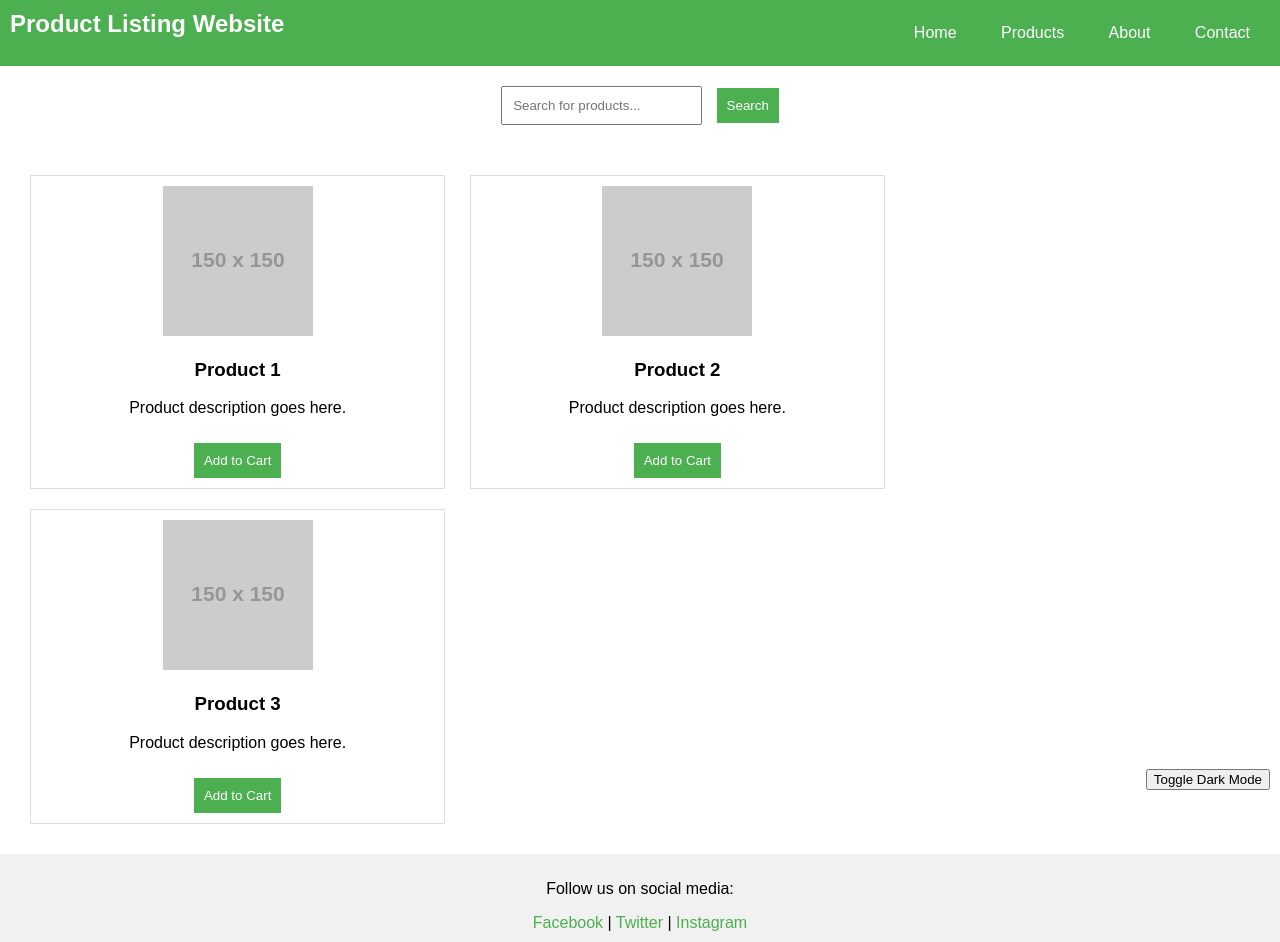
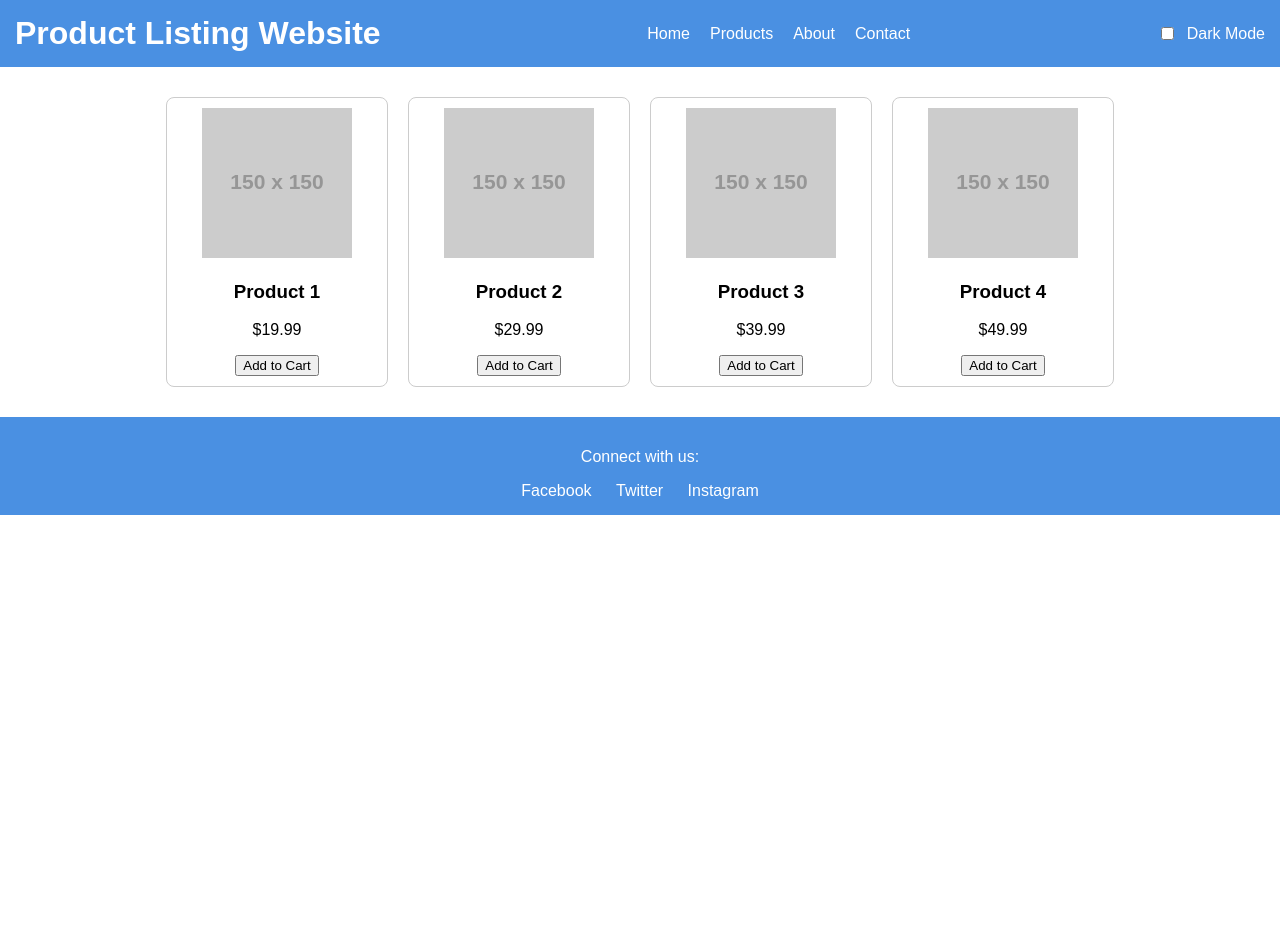
Before and after one commit to bps0075/ProductListing, a plain HTML site: page index.html in a window 1280 px wide. After the commit the page ends 800 px from the top, so only its background shows below. Drawn offline with Linux system fonts and the light colour scheme; placeholder pictures from the web are drawn by us.

Commit message:
Update index.html hopefully final time again

```diff
--- a/index.html
+++ b/index.html
@@ -7,54 +7,75 @@
     <meta name="viewport" content="width=device-width, initial-scale=1.0">
     <title>Product Listing Website</title>
     <style>
-        /* CSS Styles */
+        /* Basic CSS styles */
         body {
             font-family: Arial, sans-serif;
             margin: 0;
             padding: 0;
+            transition: background-color 0.3s ease;
         }
 
-        /* Navbar */
         .navbar {
-            background-color: #4CAF50;
-            overflow: hidden;
-            padding: 10px;
-        }
-
-        .navbar a {
-            color: white;
-            text-decoration: none;
-            padding: 14px 20px;
-            display: inline-block;
-            transition: background-color 0.3s;
-        }
-
-        .navbar a:hover {
-            background-color: #3e8e41;
+            background-color: #4A90E2;
+            padding: 15px;
+            display: flex;
+            justify-content: space-between;
+            align-items: center;
+            color: #fff;
         }
 
         .navbar h1 {
-            float: left;
             margin: 0;
-            color: white;
-            font-size: 24px;
         }
 
-        .navbar .right-links {
-            float: right;
+        .navbar ul {
+            list-style: none;
+            margin: 0;
+            padding: 0;
+            display: flex;
         }
 
-        /* Products section */
-        .product-section {
+        .navbar ul li {
+            margin-left: 20px;
+        }
+
+        .navbar ul li a {
+            color: #fff;
+            text-decoration: none;
+        }
+
+        .toggle-switch {
+            display: flex;
+            align-items: center;
+        }
+
+        .toggle-switch label {
+            margin-left: 10px;
+        }
+
+        /* Dark mode styles */
+        body.dark-mode {
+            background-color: #2C2C2C;
+            color: #E0E0E0;
+        }
+
+        .dark-mode .navbar {
+            background-color: #1F1F1F;
+        }
+
+        .products {
+            display: flex;
+            justify-content: center;
+            flex-wrap: wrap;
             padding: 20px;
         }
 
         .product-card {
-            border: 1px solid #ddd;
+            border: 1px solid #ccc;
+            border-radius: 8px;
+            margin: 10px;
             padding: 10px;
-            margin: 10px;
-            display: inline-block;
-            width: calc(33.33% - 20px);
+            width: 200px;
             text-align: center;
         }
 
@@ -63,180 +84,85 @@
             height: auto;
         }
 
-        .product-card button {
-            background-color: #4CAF50;
-            color: white;
-            border: none;
-            padding: 10px;
-            cursor: pointer;
-            margin-top: 10px;
-        }
-
-        .product-card button:hover {
-            background-color: #45a049;
-        }
-
-        /* Footer */
         .footer {
-            background-color: #f1f1f1;
-            padding: 10px;
+            background-color: #4A90E2;
+            padding: 15px;
+            color: #fff;
             text-align: center;
         }
 
+        /* Footer social media icons */
         .footer a {
+            margin: 0 10px;
+            color: #fff;
             text-decoration: none;
-            color: #4CAF50;
-        }
-
-        /* Dark mode */
-        .dark-mode {
-            background-color: #2c2c2c;
-            color: #f1f1f1;
-        }
-
-        .dark-mode .navbar {
-            background-color: #333;
-        }
-
-        .dark-mode .footer {
-            background-color: #333;
-        }
-
-        /* Light mode */
-        .light-mode {
-            background-color: white;
-            color: black;
-        }
-
-        /* Search and mode switch */
-        .search-container {
-            margin: 20px;
-            text-align: center;
-        }
-
-        .search-container input {
-            padding: 10px;
-            margin-right: 10px;
-        }
-
-        .search-container button {
-            background-color: #4CAF50;
-            color: white;
-            border: none;
-            padding: 10px;
-            cursor: pointer;
-        }
-
-        .search-container button:hover {
-            background-color: #45a049;
-        }
-
-        /* Mode switch button */
-        .mode-switch {
-            position: fixed;
-            bottom: 10px;
-            right: 10px;
-        }
-
-        /* Responsive design */
-        @media only screen and (max-width: 768px) {
-            .product-card {
-                width: calc(50% - 20px);
-            }
-        }
-
-        @media only screen and (max-width: 480px) {
-            .product-card {
-                width: 100%;
-            }
         }
     </style>
 </head>
 
-<body class="light-mode">
+<body>
     <!-- Navbar -->
     <div class="navbar">
         <h1>Product Listing Website</h1>
-        <div class="right-links">
-            <a href="#">Home</a>
-            <a href="#">Products</a>
-            <a href="#">About</a>
-            <a href="#">Contact</a>
+        <ul>
+            <li><a href="#">Home</a></li>
+            <li><a href="#">Products</a></li>
+            <li><a href="#">About</a></li>
+            <li><a href="#">Contact</a></li>
+        </ul>
+        <div class="toggle-switch">
+            <input type="checkbox" id="darkModeSwitch">
+            <label for="darkModeSwitch">Dark Mode</label>
         </div>
     </div>
 
-    <!-- Search container -->
-    <div class="search-container">
-        <input type="text" id="searchInput" placeholder="Search for products...">
-        <button onclick="searchProducts()">Search</button>
-    </div>
-
-    <!-- Products section -->
-    <div class="product-section" id="productSection">
-        <!-- Sample product cards -->
+    <!-- Product section -->
+    <div class="products">
         <div class="product-card">
             <img src="https://via.placeholder.com/150" alt="Product 1">
             <h3>Product 1</h3>
-            <p>Product description goes here.</p>
+            <p>$19.99</p>
             <button>Add to Cart</button>
         </div>
         <div class="product-card">
             <img src="https://via.placeholder.com/150" alt="Product 2">
             <h3>Product 2</h3>
-            <p>Product description goes here.</p>
+            <p>$29.99</p>
             <button>Add to Cart</button>
         </div>
         <div class="product-card">
             <img src="https://via.placeholder.com/150" alt="Product 3">
             <h3>Product 3</h3>
-            <p>Product description goes here.</p>
+            <p>$39.99</p>
             <button>Add to Cart</button>
         </div>
-        <!-- Add more product cards as needed -->
+        <div class="product-card">
+            <img src="https://via.placeholder.com/150" alt="Product 4">
+            <h3>Product 4</h3>
+            <p>$49.99</p>
+            <button>Add to Cart</button>
+        </div>
     </div>
 
     <!-- Footer -->
     <div class="footer">
-        <p>Follow us on social media:</p>
-        <a href="#">Facebook</a> |
-        <a href="#">Twitter</a> |
+        <p>Connect with us:</p>
+        <a href="#">Facebook</a>
+        <a href="#">Twitter</a>
         <a href="#">Instagram</a>
     </div>
 
-    <!-- Mode switch button -->
-    <button class="mode-switch" onclick="toggleMode()">Toggle Dark Mode</button>
+    <!-- JavaScript for dark mode toggle -->
+    <script>
+        const darkModeSwitch = document.getElementById('darkModeSwitch');
 
-    <!-- JavaScript -->
-    <script>
-        function toggleMode() {
-            const body = document.body;
-            const modeSwitch = document.querySelector('.mode-switch');
-            const currentMode = body.classList.contains('dark-mode');
-
-            if (currentMode) {
-                body.classList.replace('dark-mode', 'light-mode');
-                modeSwitch.textContent = 'Toggle Dark Mode';
+        darkModeSwitch.addEventListener('change', function () {
+            if (darkModeSwitch.checked) {
+                document.body.classList.add('dark-mode');
             } else {
-                body.classList.replace('light-mode', 'dark-mode');
-                modeSwitch.textContent = 'Toggle Light Mode';
+                document.body.classList.remove('dark-mode');
             }
-        }
-
-        function searchProducts() {
-            const input = document.getElementById('searchInput').value.toLowerCase();
-            const productCards = document.querySelectorAll('.product-card');
-
-            productCards.forEach((card) => {
-                const productName = card.querySelector('h3').textContent.toLowerCase();
-                const productDescription = card.querySelector('p').textContent.toLowerCase();
-
-                if (productName.includes(input) || productDescription.includes(input)) {
-                    card.style.display = 'inline-block';
-                } else {
-                    card.style.display = 'none';
-                }
-            });
-        }
+        });
     </script>
 </body>
 
```
